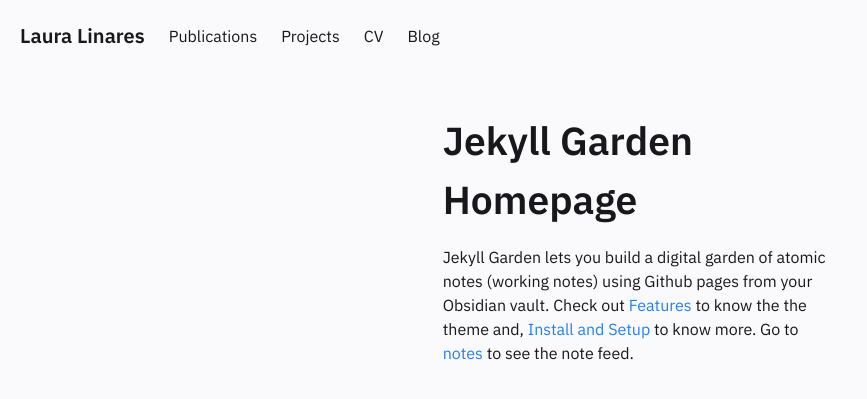
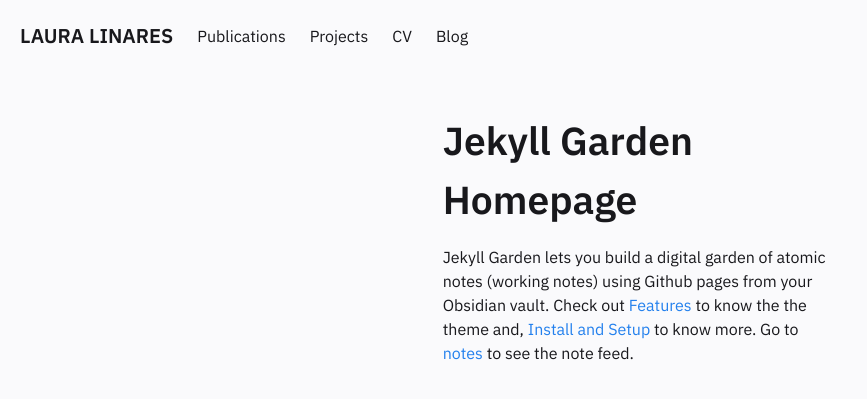
Before and after one commit to lauralinares/lauralinares.github.io, a Jekyll site: the page built from pages/index.md, in a window 1280 px wide. Shown: the top 399 px of the page, without its empty margins (0-867 px from the left). Built offline with Jekyll 4.4.1, drawn with Linux system fonts in a browser that asks for light colours.

```diff
--- a/_includes/Header.html
+++ b/_includes/Header.html
@@ -32,7 +32,7 @@
 <nav class="navbar is-transparent" role="navigation" aria-label="main navigation">
     <div class="navbar-brand">
       <a class="navbar-item" href="../index.html">
-        <h4>Laura Linares</h4>
+        <h4>LAURA LINARES</h4>
       </a>
       </div>
       <a role="button" class="navbar-burger" aria-label="menu" aria-expanded="false" data-target="navbarBasicExample">
```
